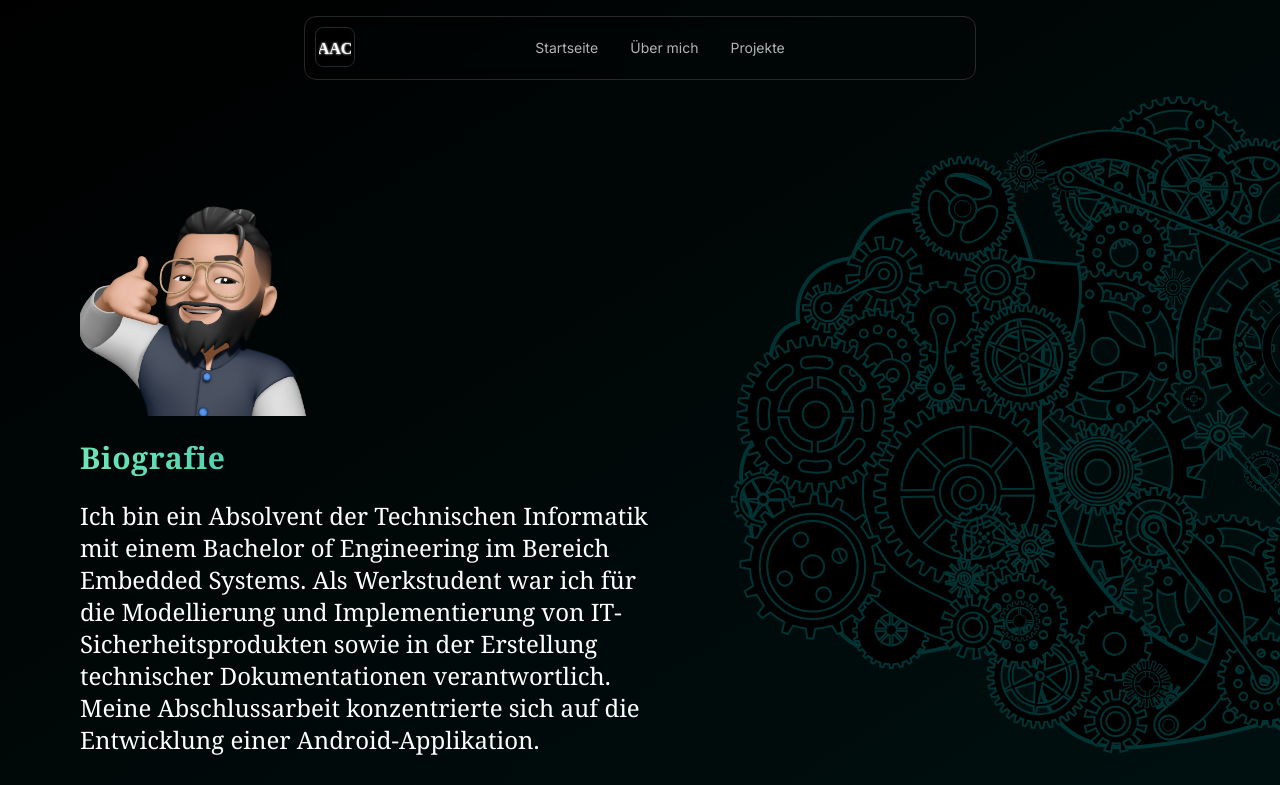
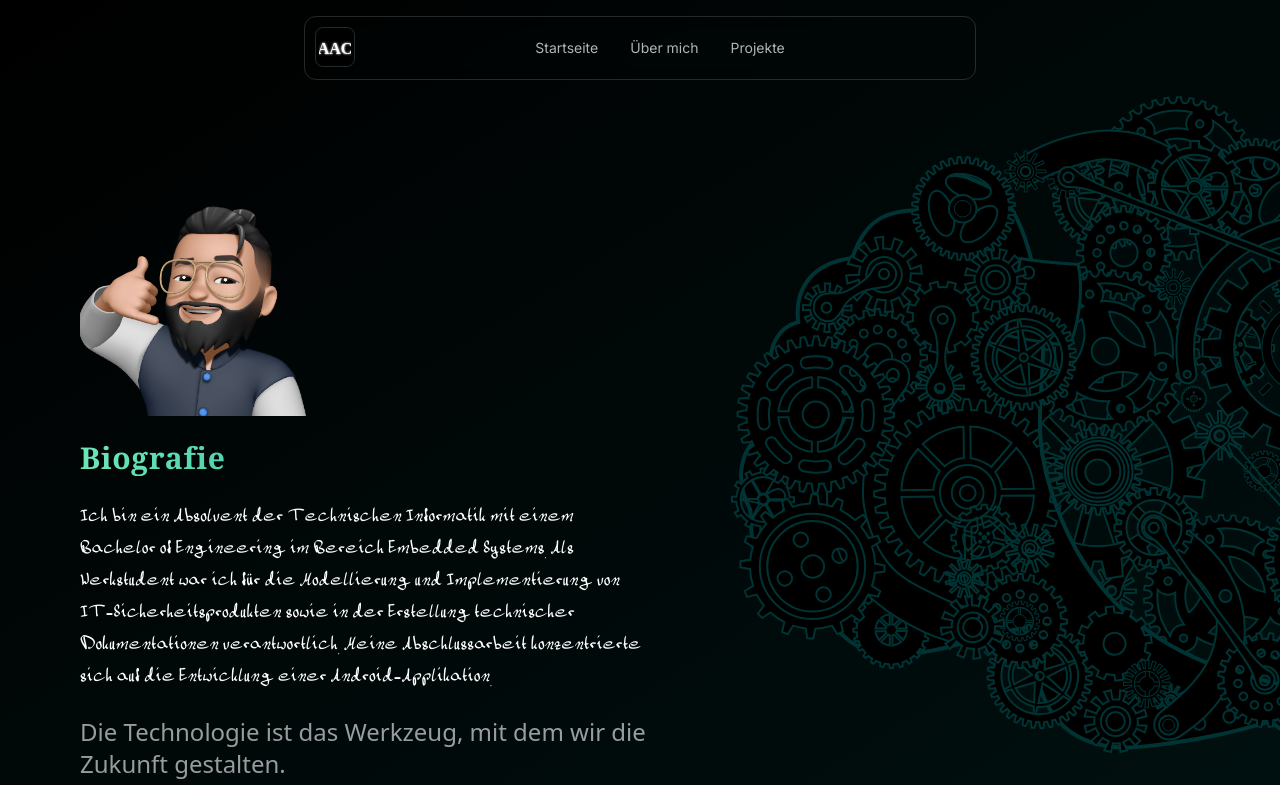
Before and after one commit to AAChizari/aacPortfolio, a Next.js app: page /about in a window 1280 px wide. Shown: the top 785 px of the page. Built offline with nearby package versions, Linux system fonts and the light colour scheme.

Commit message:
Updated chestCycle

```diff
--- a/src/sections/sectionFiller/Hero.tsx
+++ b/src/sections/sectionFiller/Hero.tsx
@@ -10,7 +10,7 @@ import logoSB from "@/assets/logoSB.png";
 import { motion } from "framer-motion";
 
 const chestCycle =
-  "CCRCRRCCRCRCCCRCRCECCRCCRRCCCECRCCCRCCCRCRCCCRCECRCCRCERCRCE";
+  "CRRCCRCCECRCRCCCRCRCCRRCCCECERCCRCCCRCRCCCRCECCCCRCERCRCECCR";
 
 const explanationText = `
 Besonderheit im Truhen-Zyklus:
--- a/src/sections/sectionsAbout/Hero.tsx
+++ b/src/sections/sectionsAbout/Hero.tsx
@@ -55,6 +55,7 @@ const AboutPage = () => {
                 konzentrierte sich auf die Entwicklung einer
                 Android-Applikation."
                 titleSize="text-lg md:text-2xl"
+                titleFont="font-aacFont"
               ></SectionHeader>
               {/* BIOGRAPHY QUOTE */}
               <SectionHeader
```
